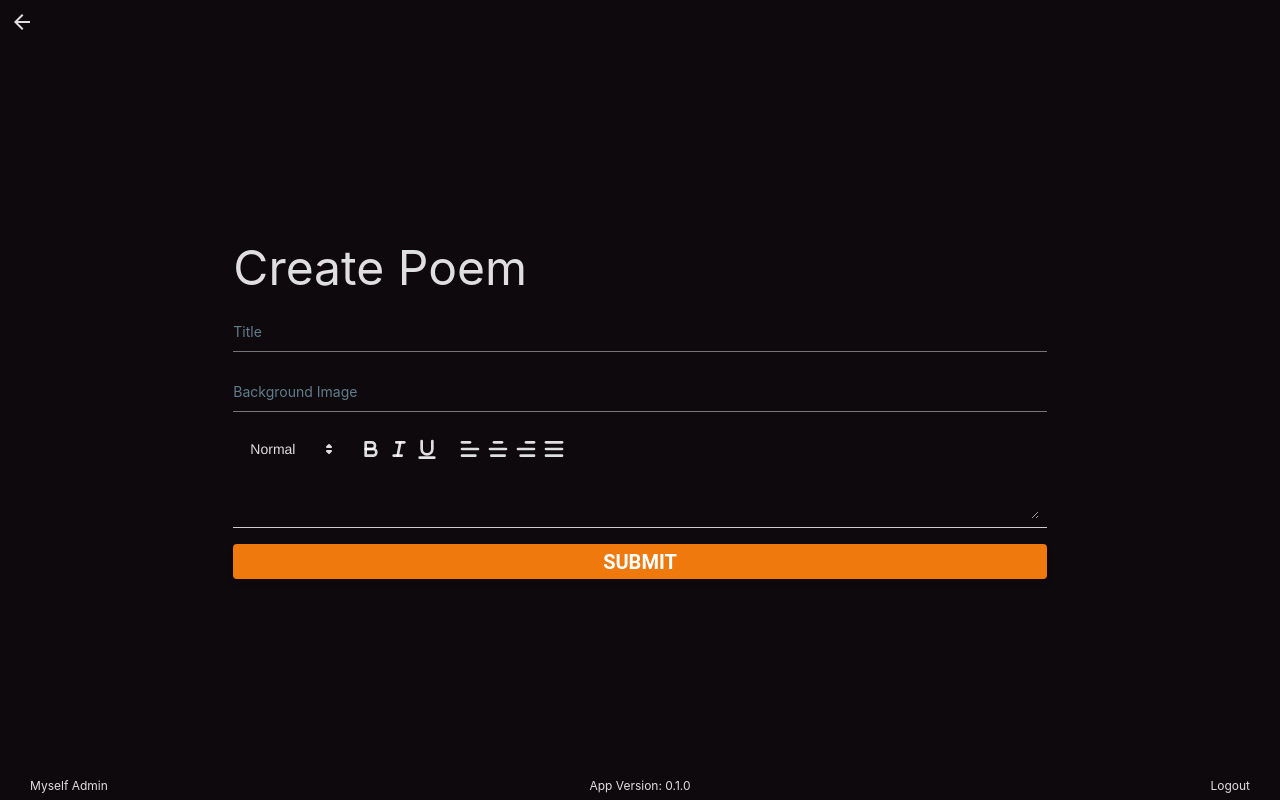
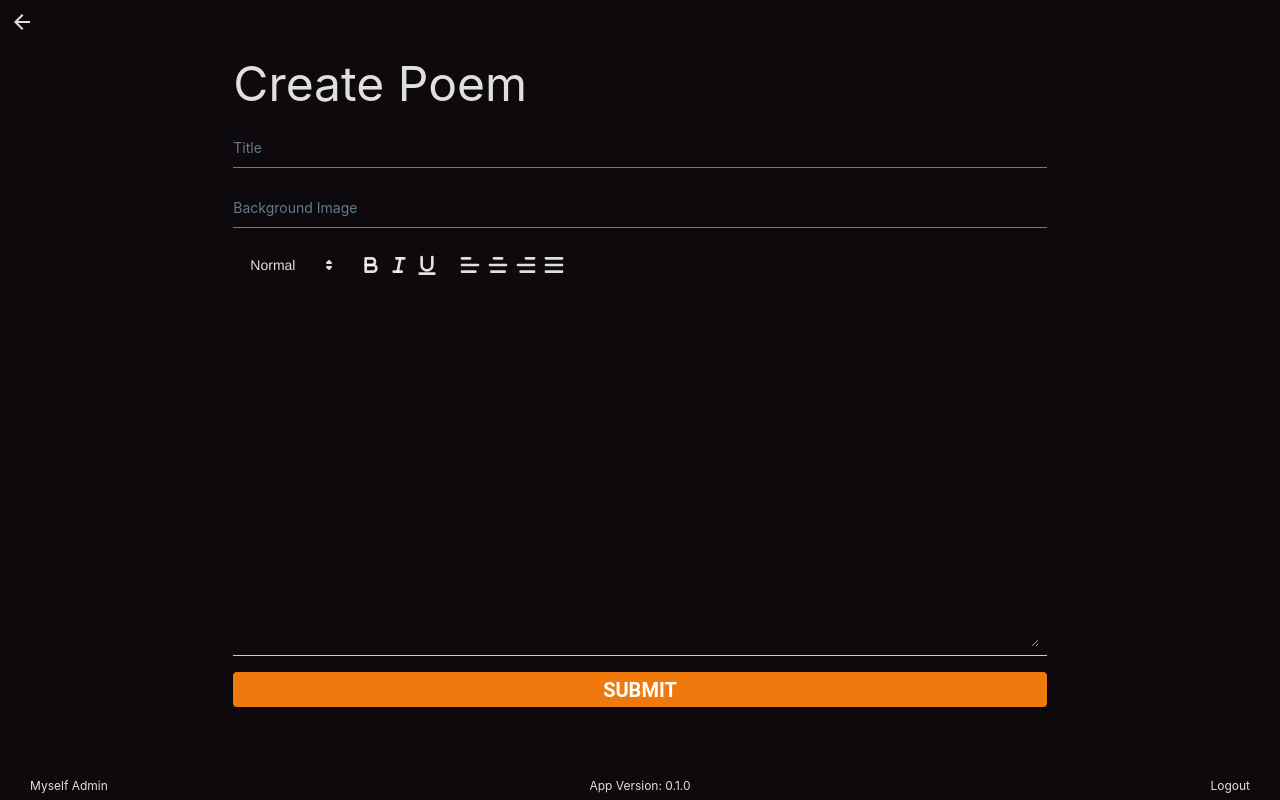
Before and after one commit to RDoneux/mslf-web-admin, a React (Vite) app: page /create-poem in a window 1280 px wide. Built offline with nearby package versions, Linux system fonts and the light colour scheme; no server answers; sample sign-in values are in the browser's storage.

Commit message:
fix: gives remaining screen height to quill editor

```diff
--- a/src/routes/create-poem/CreatePoem.module.css
+++ b/src/routes/create-poem/CreatePoem.module.css
@@ -1,3 +1,3 @@
 .form {
-  grid-template-rows: auto auto auto auto 40px;
+  grid-template-rows: auto auto auto 1fr 40px;
 }
--- a/src/routes/create-poem/CreatePoem.tsx
+++ b/src/routes/create-poem/CreatePoem.tsx
@@ -79,7 +79,7 @@ export default function CreatePoem() {
 
   return (
     <form
-      className={`${styles['form']} grid grid-cols-1 gap-4 w-full p-5 mt-24 md:w-2/3`}
+      className={`${styles['form']} grid grid-cols-1 gap-4 h-full w-full p-5 mt-10 md:w-2/3`}
     >
       <BackButton />
       <h1 className="text-5xl">{id ? 'Edit Poem' : 'Create Poem'}</h1>
--- a/src/routes/update-information/UpdateInformation.module.css
+++ b/src/routes/update-information/UpdateInformation.module.css
@@ -1,4 +1,3 @@
 .form {
-  grid-template-rows: auto auto auto 200px 40px;
-  height: 500px;
+  grid-template-rows: auto auto auto 1fr 40px;
 }
--- a/src/routes/update-information/UpdateInformation.tsx
+++ b/src/routes/update-information/UpdateInformation.tsx
@@ -66,7 +66,7 @@ export default function UpdateInformation() {
   }
 
   return (
-    <form className={`${styles['form']} grid grid-cols-1 gap-4 w-2/3 mt-24`}>
+    <form className={`${styles['form']} grid grid-cols-1 h-full gap-4 w-2/3 mt-24`}>
       <BackButton />
       <h1 className="text-4xl">Home Page Information</h1>
       <MslfInput
```
